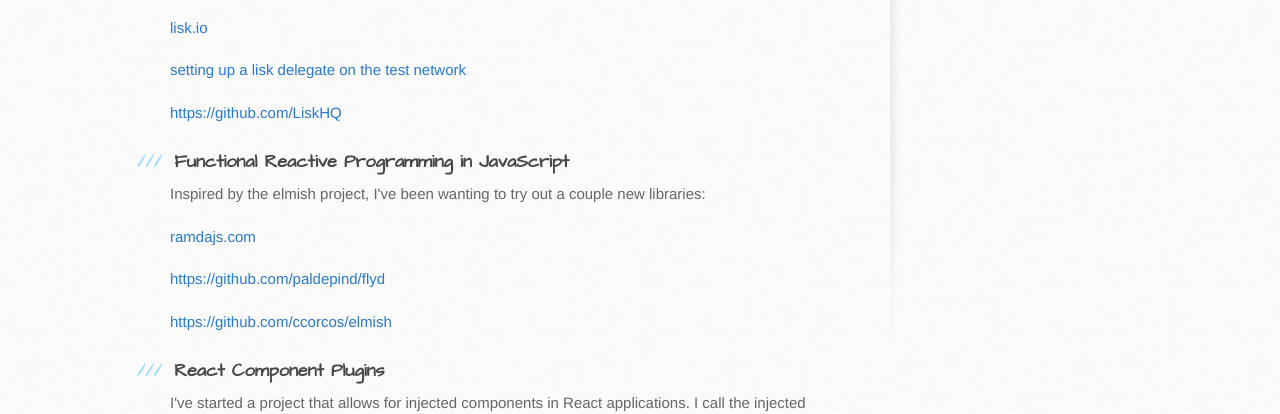
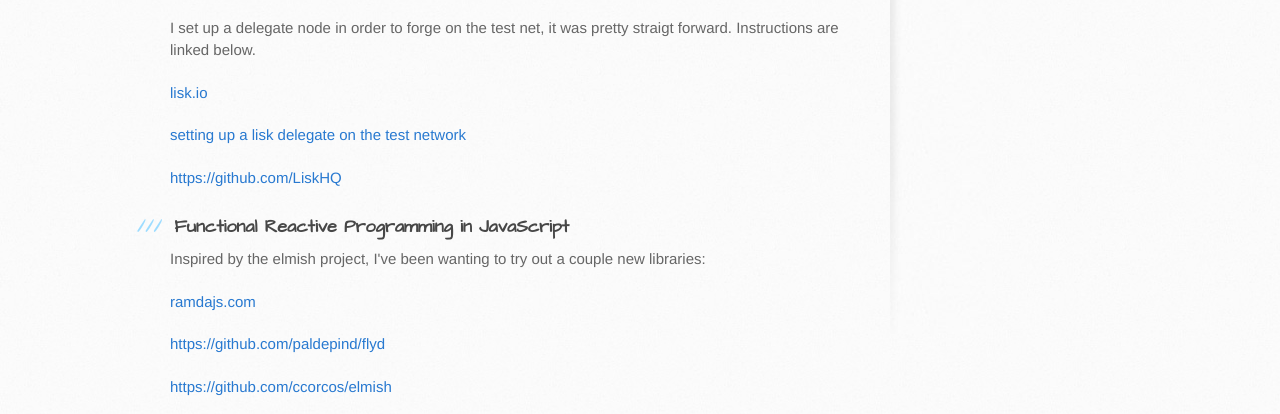
Before and after one commit to staticinstance/staticinstance.github.io, a plain HTML site: page index.html in a window 1280 px wide. Shown: the part 402-816 px from the top of the page. Drawn offline with Linux system fonts and the light colour scheme.

Commit message:
Update index.html

```diff
--- a/index.html
+++ b/index.html
@@ -35,6 +35,7 @@ Lisk</h3>
 <p>Decentralized JavaScript Applications</p>
 <p>This is something I'll be keeping my eye on since they just raised almost 6 million dollars for the project</p>
 <p>Launch is expected to be on April 11, 2016</p>
+<p>I set up a delegate node in order to forge on the test net, it was pretty straigt forward.  Instructions are linked below.</p>
 <p><a href="//lisk.io" target="_blank">lisk.io</a></p>
 <p><a href="https://medium.com/@jfernanz/lisk-setting-up-a-delegate-on-the-public-test-network-login-lisk-io-f53ae6d029ea#.ejwruowsc" target="_blank">setting up a lisk delegate on the test network</a></p>
 <p><a href="https://github.com/LiskHQ" target="_blank">https://github.com/LiskHQ</a></p>
```
